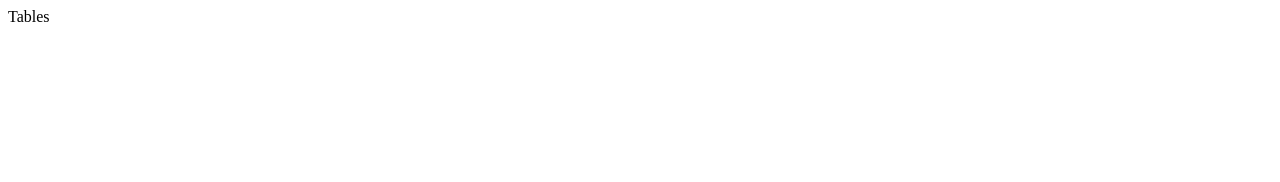
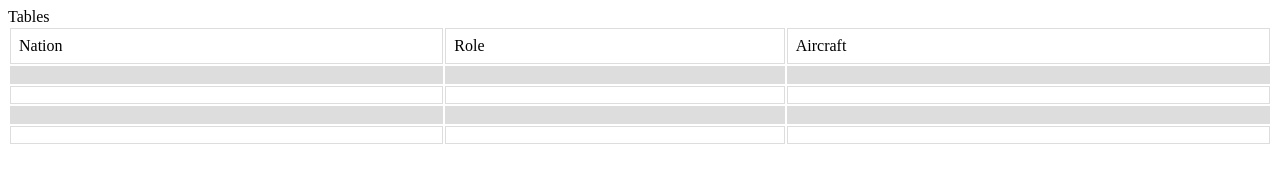
Before and after one commit to piercecollazo/tables, a plain HTML site: page index.html in a window 1280 px wide. Drawn offline with Linux system fonts and the light colour scheme.

Commit message:
Added descriptor row

```diff
--- a/index.html
+++ b/index.html
@@ -1,8 +1,30 @@
 <!DOCTYPE html>
 <html>
-    <head>Tables</head>
+    <head>Tables
+        <style>
+            table {
+             width: 100%;
+            }
+
+            td, th {
+             border: 1px solid #dddddd;
+             padding: 8px;
+            }
+
+            tr:nth-child(even) {
+             background-color: #dddddd;
+            }
+            </style>
+
+    </head>
     <body>
         <table>
+            <tr>
+                <td>Nation</td>
+                <td>Role</td>
+                <td>Aircraft</td>
+            </tr>
+
             <tr>
                 <td></td>
                 <td></td>
```
